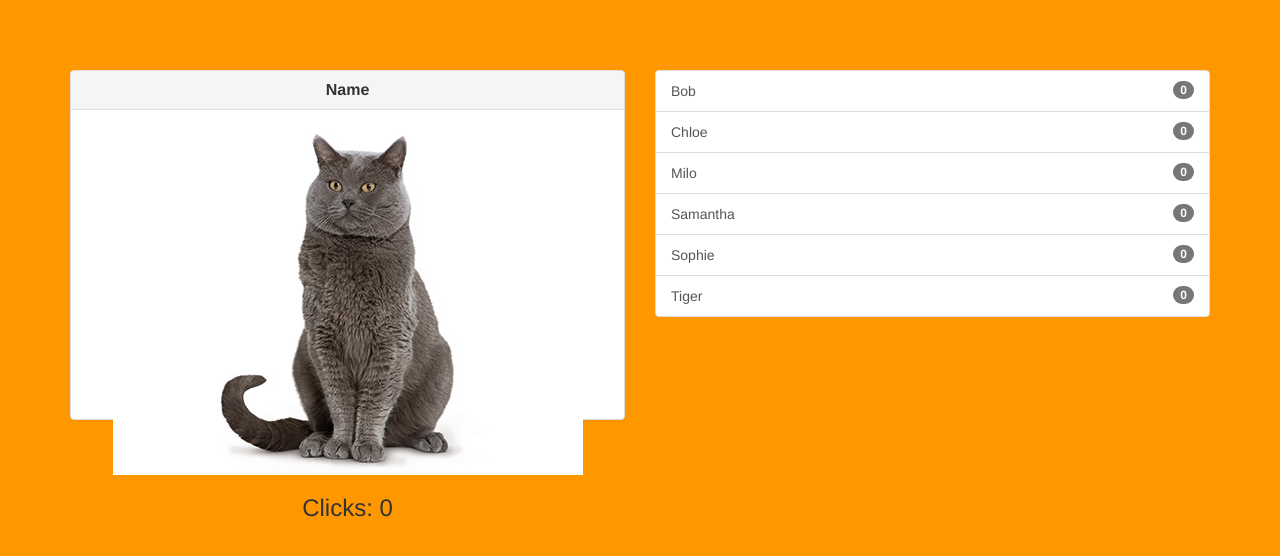
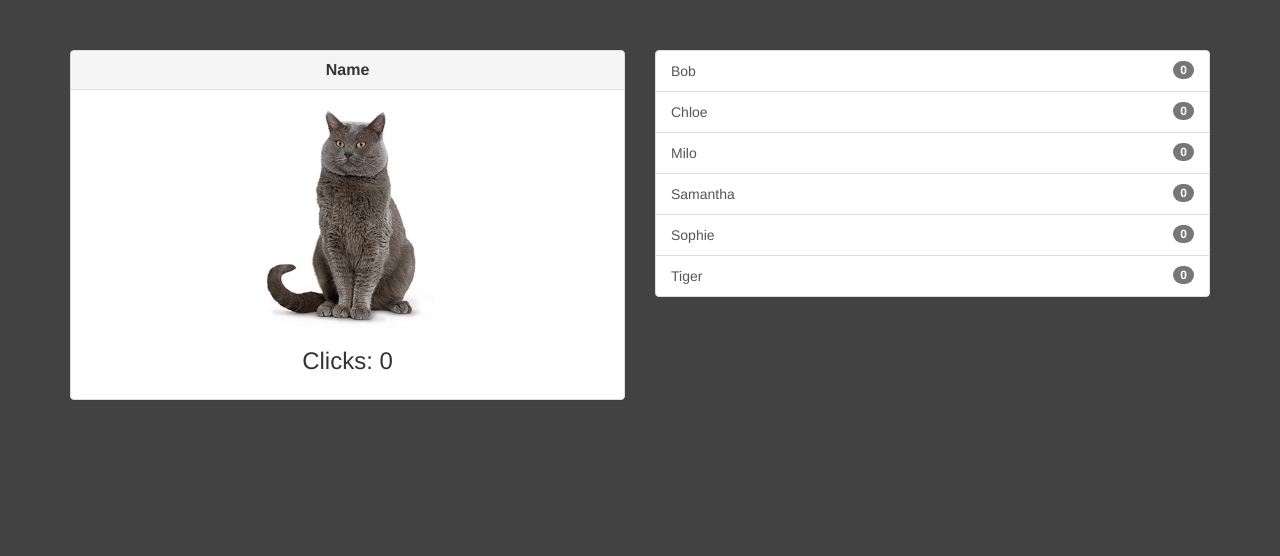
Before and after one commit to fsarachu/cat-clicker, a website: page clicker.html in a window 1280 px wide. Drawn offline with nearby package versions, Linux system fonts and the light colour scheme.

Commit message:
Update styles.css

```diff
--- a/clicker.html
+++ b/clicker.html
@@ -17,7 +17,7 @@
                     <h2 class="cat-name panel-title"><strong>Name</strong></h2>
                 </div>
                 <div class="panel-body">
-                    <img class="cat-picture img-responsive center-block" src="images/milo.jpg" alt="Cat picture">
+                    <img class="cat-picture" src="images/milo.jpg" alt="Cat picture">
                     <h3>Clicks: <span class="cat-clicks">0</span></h3>
                 </div>
             </div>
--- a/css/styles.css
+++ b/css/styles.css
@@ -1,13 +1,24 @@
 body {
-    background-color: #ff9800;
-    padding: 70px 0;
+    background-color: #424242;
+    padding: 50px 0;
 }
 
-#cat-panel {
-    height: 350px;
+#cat-panel, #cat-list {
+    height: 350px
 }
 
 #cat-list {
-    max-height: 350px;
     overflow: auto;
 }
+
+#cat-panel .panel-body {
+    overflow: auto;
+}
+
+.cat-picture {
+    display: block;
+    margin: 0 auto;
+    padding: 0;
+    max-width: 300px;
+    max-height: 300px;
+}
```
